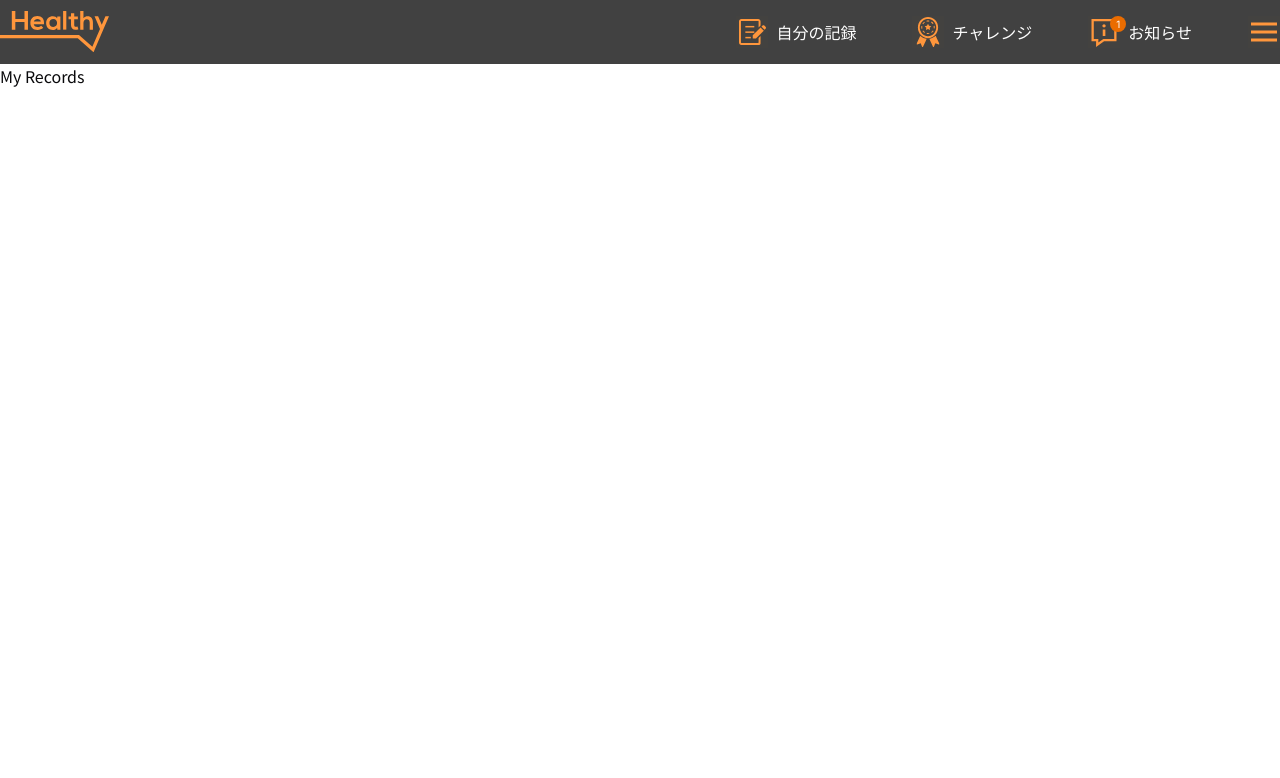
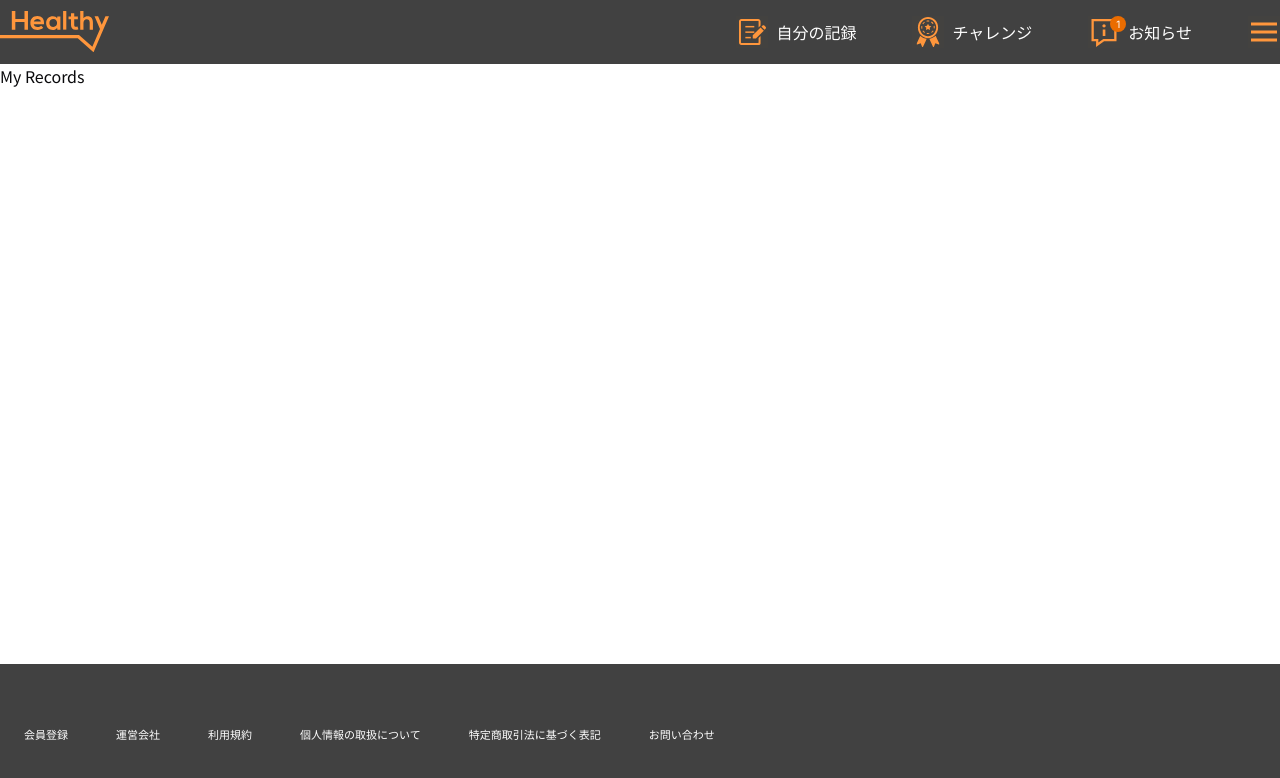
Before and after one commit to tindl88/healthy-web-app, a Next.js app: page /my-records in a window 1280 px wide. Shown: the top 778 px of the page. Built offline with nearby package versions, Linux system fonts and the light colour scheme; no server answers.

Commit message:
Add footer

```diff
--- /dev/null
+++ b/src/components/common/footer/footer.tsx
@@ -0,0 +1,33 @@
+'use client';
+
+import React from 'react';
+import Link from 'next/link';
+
+const Footer = () => {
+  return (
+    <div className="footer bg-dark-500 text-white">
+      <div className="container py-14">
+        <Link className="py-2 px-6 text-white text-[11px] leading-4" href={'/my-records'}>
+          <span>会員登録</span>
+        </Link>
+        <Link className="py-2 px-6 text-white text-[11px] leading-4" href={'/my-records'}>
+          <span>運営会社</span>
+        </Link>
+        <Link className="py-2 px-6 text-white text-[11px] leading-4" href={'/my-records'}>
+          <span>利用規約</span>
+        </Link>
+        <Link className="py-2 px-6 text-white text-[11px] leading-4" href={'/my-records'}>
+          <span>個人情報の取扱について</span>
+        </Link>
+        <Link className="py-2 px-6 text-white text-[11px] leading-4" href={'/my-records'}>
+          <span>特定商取引法に基づく表記</span>
+        </Link>
+        <Link className="py-2 px-6 text-white text-[11px] leading-4" href={'/my-records'}>
+          <span>お問い合わせ</span>
+        </Link>
+      </div>
+    </div>
+  );
+};
+
+export default Footer;
--- a/src/components/common/layout/body.tsx
+++ b/src/components/common/layout/body.tsx
@@ -1,6 +1,7 @@
 import React, { FC, ReactNode } from 'react';
 import classNames from 'classnames';
 
+import Footer from '../footer/footer';
 import TopBar from '../topbar/topbar';
 
 import BodyInjector from './body-injector';
@@ -17,6 +18,7 @@ const Body: FC<BodyProps> = ({ className, children }) => {
       <Providers>
         <TopBar />
         {children}
+        <Footer />
         <BodyInjector />
       </Providers>
     </body>
```
